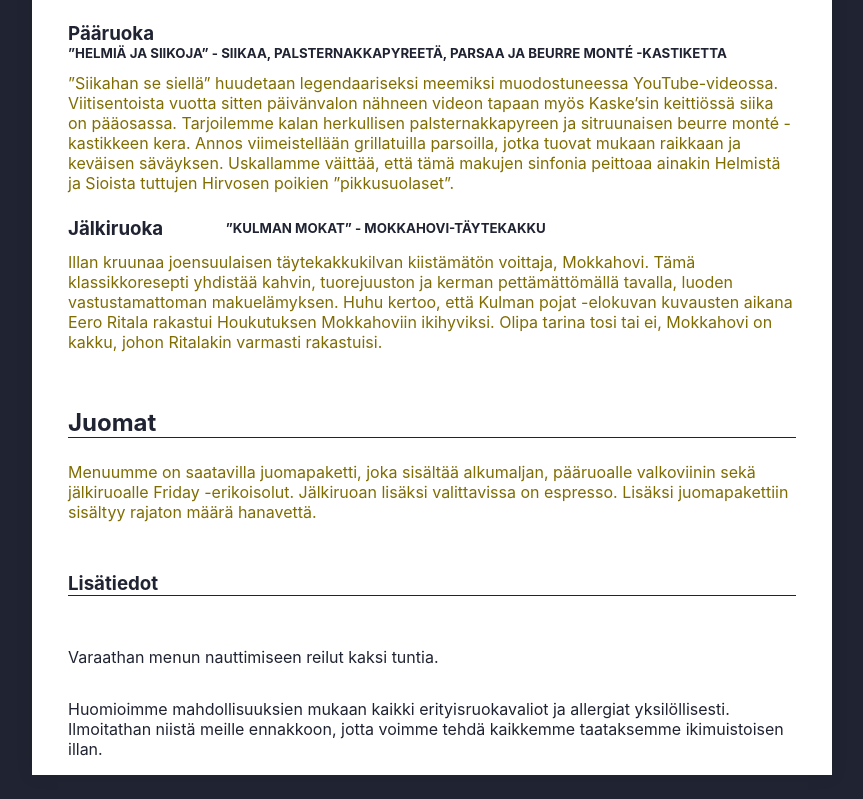
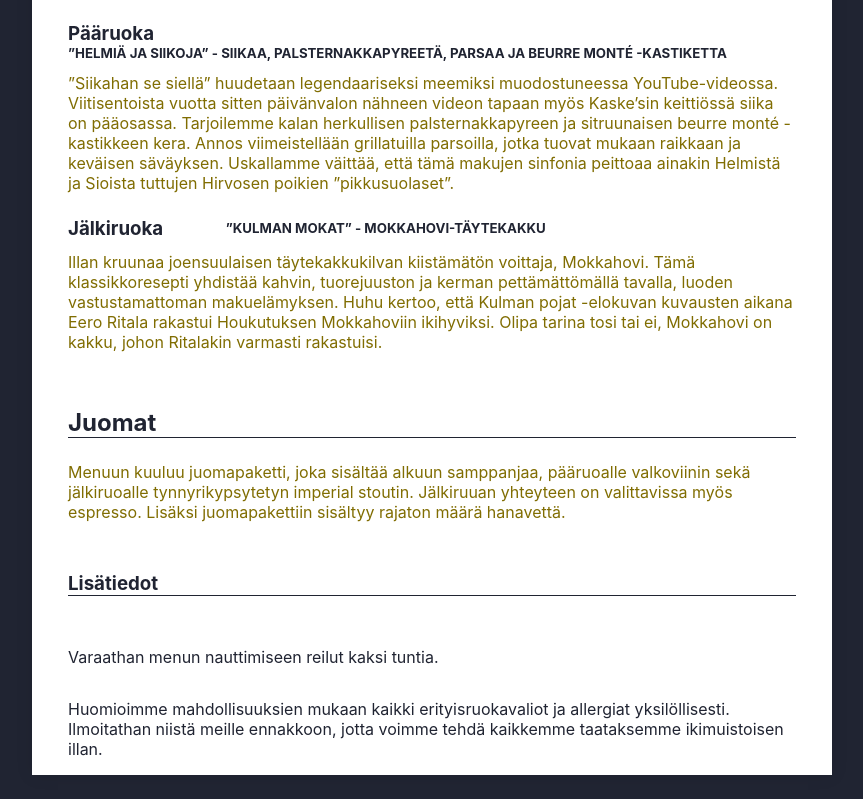
Before and after one commit to Heikura/menu, a React (Create React App) app in the folder menu/: page / in a window 1280 px wide. Shown: the part 879-1678 px from the top of the page, without its empty margins (208-1071 px from the left). Built offline with nearby package versions, Linux system fonts and the light colour scheme.

Commit message:
fix: Menu changes.

```diff
--- a/menu/src/components/Extras.js
+++ b/menu/src/components/Extras.js
@@ -4,7 +4,7 @@ export default function Extras({ type, items }) {
   return (
     <section className="extras">
       <h2 className="extras-heading">{type}</h2>
-      <div className="extras-desc"> Menuumme on saatavilla juomapaketti, joka sisältää alkumaljan, pääruoalle valkoviinin sekä jälkiruoalle Friday -erikoisolut. Jälkiruoan lisäksi valittavissa on espresso. Lisäksi juomapakettiin sisältyy rajaton määrä hanavettä.</div>
+      <div className="extras-desc">Menuun kuuluu juomapaketti, joka sisältää alkuun samppanjaa, pääruoalle valkoviinin sekä jälkiruoalle tynnyrikypsytetyn imperial stoutin. Jälkiruuan yhteyteen on valittavissa myös espresso. Lisäksi juomapakettiin sisältyy rajaton määrä hanavettä.</div>
     </section>
   );
 }
```
